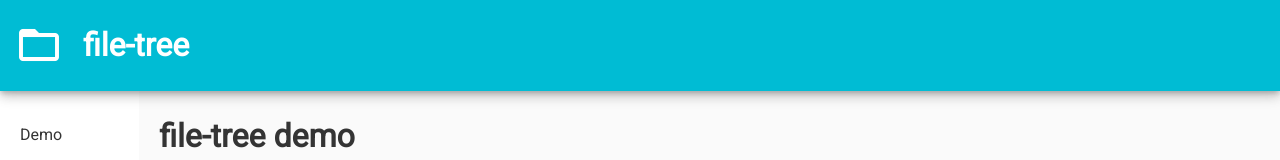
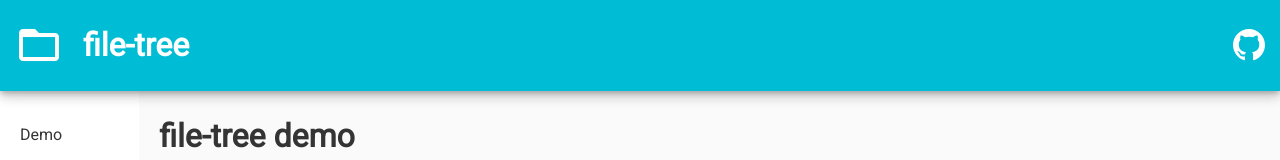
Before and after one commit to DannyMoerkerke/file-tree, a website with bundled scripts: page index.html in a window 1280 px wide. Shown: the top 160 px of the page. Built offline with nearby package versions, Linux system fonts and the light colour scheme; files whose address does not match are found by name.

Commit message:
demo fixes

```diff
--- a/demo/css/main.css
+++ b/demo/css/main.css
@@ -33,7 +33,7 @@ header .github {
   display: block;
   width: 32px;
   height: 32px;
-  background: url("demo/svg/github.svg");
+  background: url("/demo/svg/github.svg");
   cursor: pointer;
 }
 
--- a/src/file-tree.js
+++ b/src/file-tree.js
@@ -1,6 +1,6 @@
-import '../node_modules/@dannymoerkerke/material-webcomponents/src/material-loader.js';
-import '../node_modules/@dannymoerkerke/material-webcomponents/src/material-dialog.js';
-import '../node_modules/@dannymoerkerke/material-webcomponents/src/material-button.js';
+import '/node_modules/@dannymoerkerke/material-webcomponents/src/material-loader.js';
+import '/node_modules/@dannymoerkerke/material-webcomponents/src/material-dialog.js';
+import '/node_modules/@dannymoerkerke/material-webcomponents/src/material-button.js';
 import './context-menu.js';
 import {onOutsideClick, removeOutsideClick} from './on-outside-click.js';
 
```
